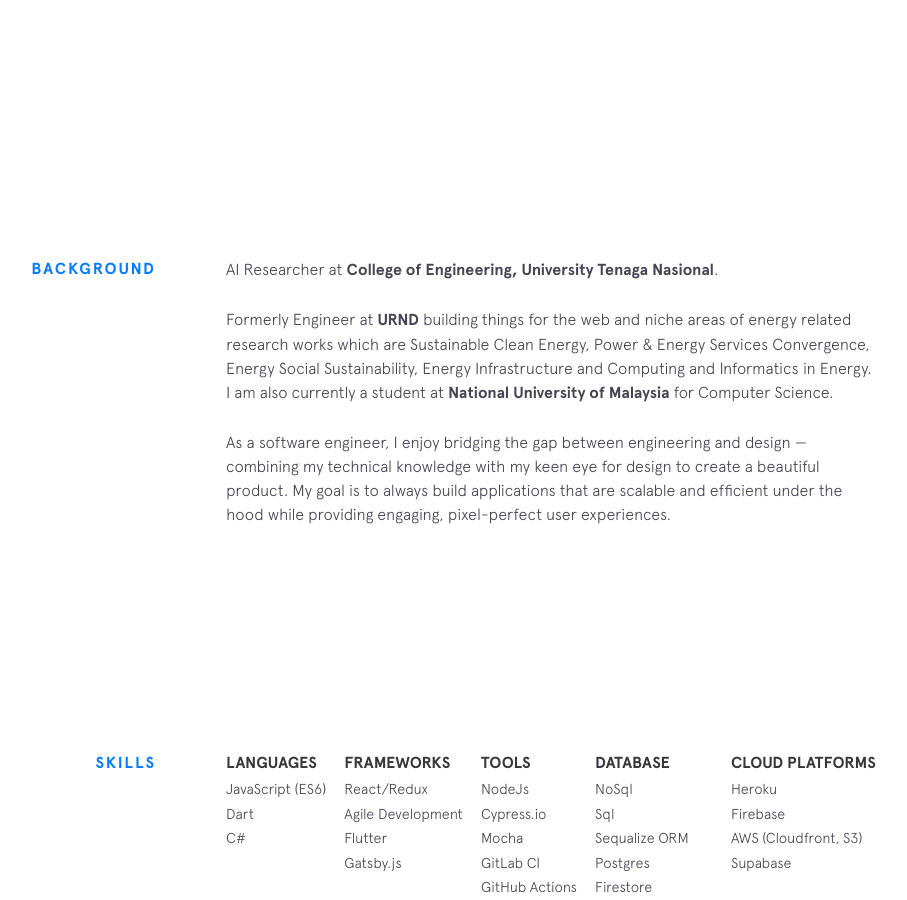
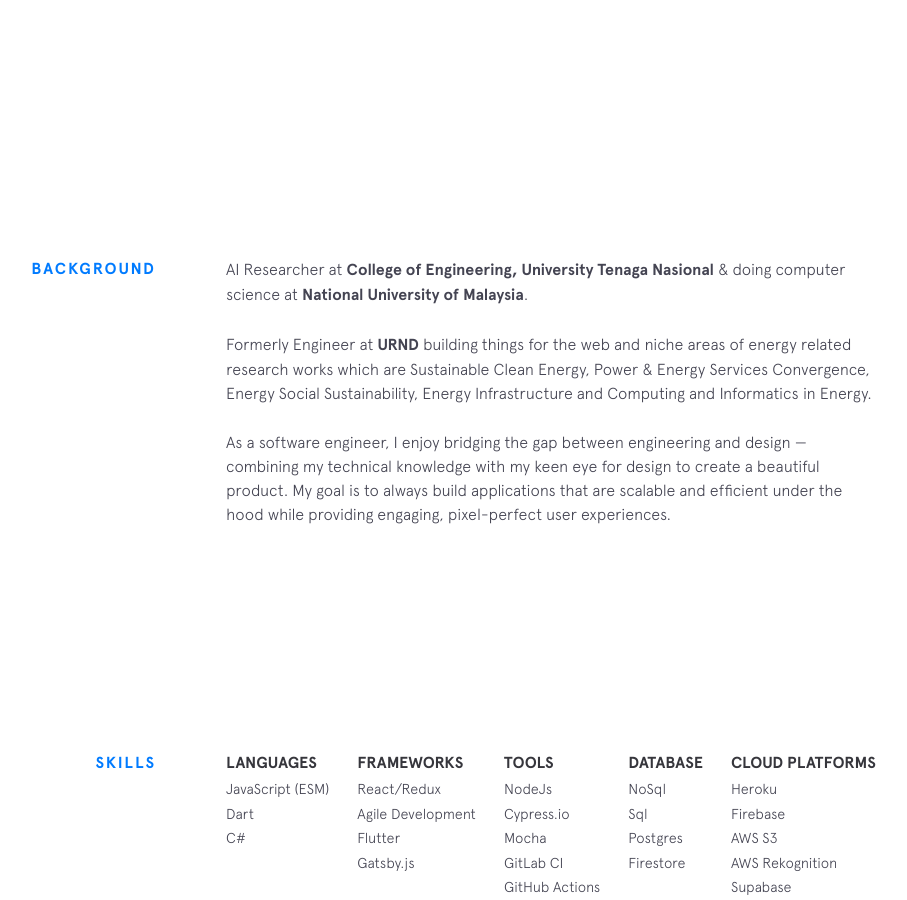
Before and after one commit to izqalan/izqalan.github.io, a Jekyll site: the page built from index.html, in a window 1280 px wide and 900 px high, scrolled down 743 px. Shown: the whole window, without its empty margins (224-1131 px from the left). Built offline with Jekyll 4.4.1, drawn with Linux system fonts in a browser that asks for light colours; nearby versions of some CDN libraries.

Commit message:
copywriting

```diff
--- a/_data/skills.yml
+++ b/_data/skills.yml
@@ -1,5 +1,5 @@
 languages:
-  - item: JavaScript (ES6)
+  - item: JavaScript (ESM)
   - item: Dart
   - item: C#
 
@@ -19,13 +19,12 @@
 design:
   - item: NoSql
   - item: Sql
-  - item: Sequalize ORM
   - item: Postgres
   - item: Firestore
-  - item: Realtime Database
 
 cloud:
   - item: Heroku
   - item: Firebase
-  - item: AWS (Cloudfront, S3)
+  - item: AWS S3
+  - item: AWS Rekognition
   - item: Supabase
--- a/_includes/background.html
+++ b/_includes/background.html
@@ -2,14 +2,14 @@
   <div class="section__title">Background</div>
   <div class="section__content">
     <p>
-      AI Researcher at <a class="underline-link" href="https://www.uniten.edu.my/" target="_blank">College of Engineering, University Tenaga Nasional</a>.
+      AI Researcher at <a class="underline-link" href="https://www.uniten.edu.my/" target="_blank">College of Engineering, University Tenaga Nasional</a> &
+      doing computer science at
+      <a class="underline-link" href="https://www.ukm.my/portal/" target="_blank">National University of Malaysia</a>.
     </p>
     <p>
       Formerly Engineer at
       <a class="underline-link" href="https://urnd.uniten.edu.my/" target="_blank">URND</a> building things for the web and niche areas of energy related research works which are Sustainable Clean Energy,
       Power & Energy Services Convergence, Energy Social Sustainability, Energy Infrastructure and Computing and Informatics in Energy.
-       I am also currently a student at
-      <a class="underline-link" href="https://www.ukm.my/portal/" target="_blank">National University of Malaysia</a> for Computer Science.
     </p>
 
     <p>
```
